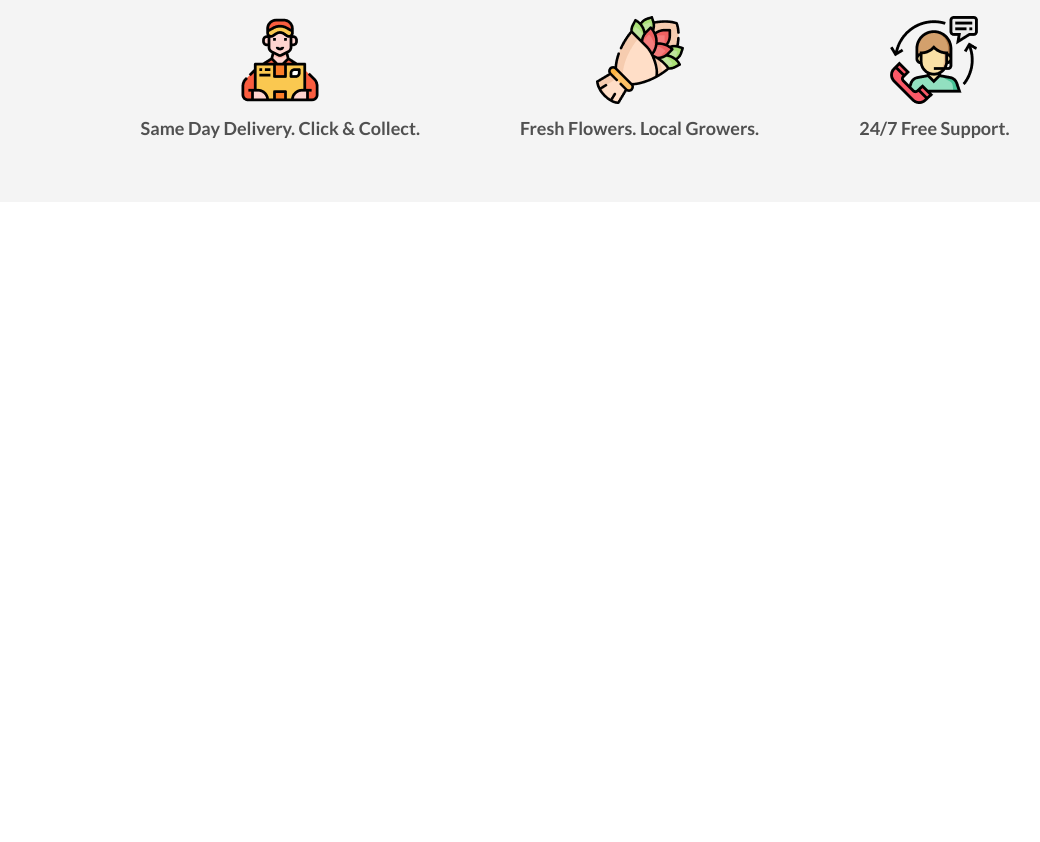
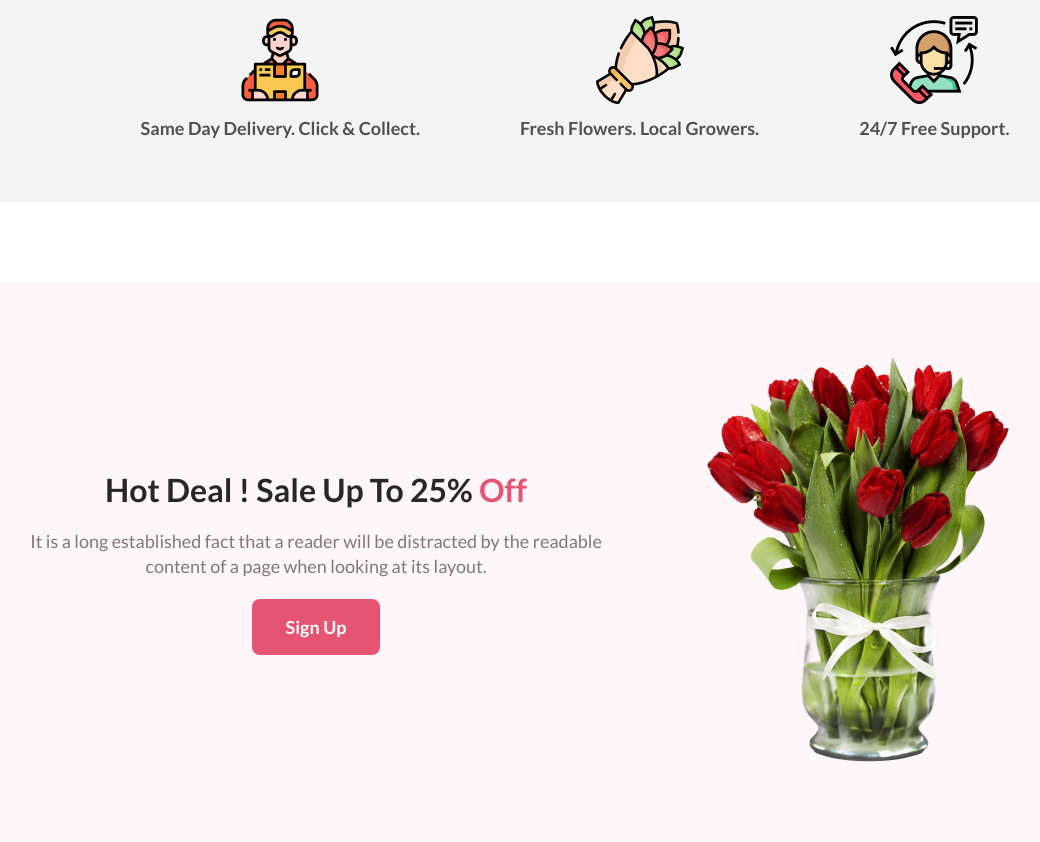
Before and after one commit to Emam-Bokhari/Flower-shop, a plain HTML site: page index.html in a window 1280 px wide. Shown: the part 2554-3396 px from the top of the page, without its empty margins (115-1155 px from the left). Before the commit the page ends 2836 px from the top, so only its background shows below. Drawn offline with Linux system fonts and the light colour scheme.

Commit message:
Hot deal section done

```diff
--- a/index.html
+++ b/index.html
@@ -26,7 +26,7 @@
                 </p>
                 <button class="primary-btn">Shop Now</button>
             </div>
-            <img src="./Flower Asset/banner-img.png" alt="">
+            <img src="./Flower Asset/banner-img.png" alt="Banner Photo">
         </div>
     </header>
     <!-- End Header -->
@@ -67,19 +67,19 @@
             <div class="featured-flowers-cards-container">
                 <div class="flowers-details">
                     <div class="flowers-card">
-                        <img class="flowers-card-img-primary" src="./Flower Asset/flowers-featured-1.png" alt="">
+                        <img class="flowers-card-img-primary" src="./Flower Asset/flowers-featured-1.png" alt="Flower Image">
                     </div>
                     <p>Pink Flower Tree</p>
                 </div>
                 <div class="flowers-details">
                     <div class="flowers-card card-2">
-                        <img class="flowers-card-img-2 " src="./Flower Asset/flowers-featured-2.png" alt="">
+                        <img class="flowers-card-img-2 " src="./Flower Asset/flowers-featured-2.png" alt="Flower Image">
                     </div>
                     <p>Pink Flower Tree</p>
                 </div>
                 <div class="flowers-details">
                     <div class="flowers-card card-3">
-                        <img class="flowers-card-img-primary" src="./Flower Asset/flowers-featured-3.png" alt="">
+                        <img class="flowers-card-img-primary" src="./Flower Asset/flowers-featured-3.png" alt="Flower Image">
                     </div>
                     <p>Pink Flower Tree</p>
                 </div>
@@ -104,6 +104,20 @@
             </div>
         </section>
         <!-- End Delivery Section -->
+        <!-- Hot Deal Section Start -->
+        <section class="hot-deal-section">
+            <div class="hot-deal-container">
+                <h1 class="title">Hot Deal ! Sale Up To 25% <span class="primary-txt">Off</span></h1>
+                <p>
+                    It is a long established fact that a reader will be distracted by the readable <br>content of a page when looking at its layout.
+                </p>
+                <button class="primary-btn">Sign Up</button>
+            </div>
+           <div class="hot-deal-img">
+            <img src="./Flower Asset/hot-deal-img.png" alt="Hot Deals Flower Image">
+           </div>
+        </section>
+        <!-- Hot Deal Section End -->
     </main>
     <footer>
 
--- a/style.css
+++ b/style.css
@@ -127,21 +127,49 @@
 .delivery-section {
   width: 1380px;
   height: 250px;
-  margin:80px auto;
+  margin: 80px auto;
   border-radius: 8px;
   background: rgba(39, 39, 39, 0.05);
 }
-.delivery-container{
+.delivery-container {
   height: 250px;
   text-align: center;
   display: flex;
   align-items: center;
   justify-content: center;
-    gap:100px;
+  gap: 100px;
 }
-.delivery-container p{
-    margin-top:10px;
-    color: rgba(39, 39, 39, 0.80);
+.delivery-container p {
+  margin-top: 10px;
+  color: rgba(39, 39, 39, 0.8);
   font-size: 18px;
   font-weight: 700;
 }
+/* Hot Deal Section Start */
+.hot-deal-section {
+  width: 100%;
+  height: 560px;
+  border-radius: 8px;
+  background: rgba(229, 84, 115, 0.05);
+  display: flex;
+  justify-content: center;
+  align-items: center;
+  gap: 100px;
+}
+.hot-deal-container h1 {
+  font-size: 32px;
+}
+.hot-deal-container{
+    text-align: center;
+}
+.hot-deal-container p {
+  margin-top: 20px;
+  font-size: 18px;
+  color: rgba(39, 39, 39, 0.6);
+  font-weight: 400;
+  line-height: 1.4;
+}
+.hot-deal-img img{
+    width:318px;
+    height:420px;
+}
```
Also changed, not shown: Flower Asset/hot-deal-img.png (renamed from Flower Asset/pngwing 8.png). Lines whose indentation alone changed are shown as unchanged.
